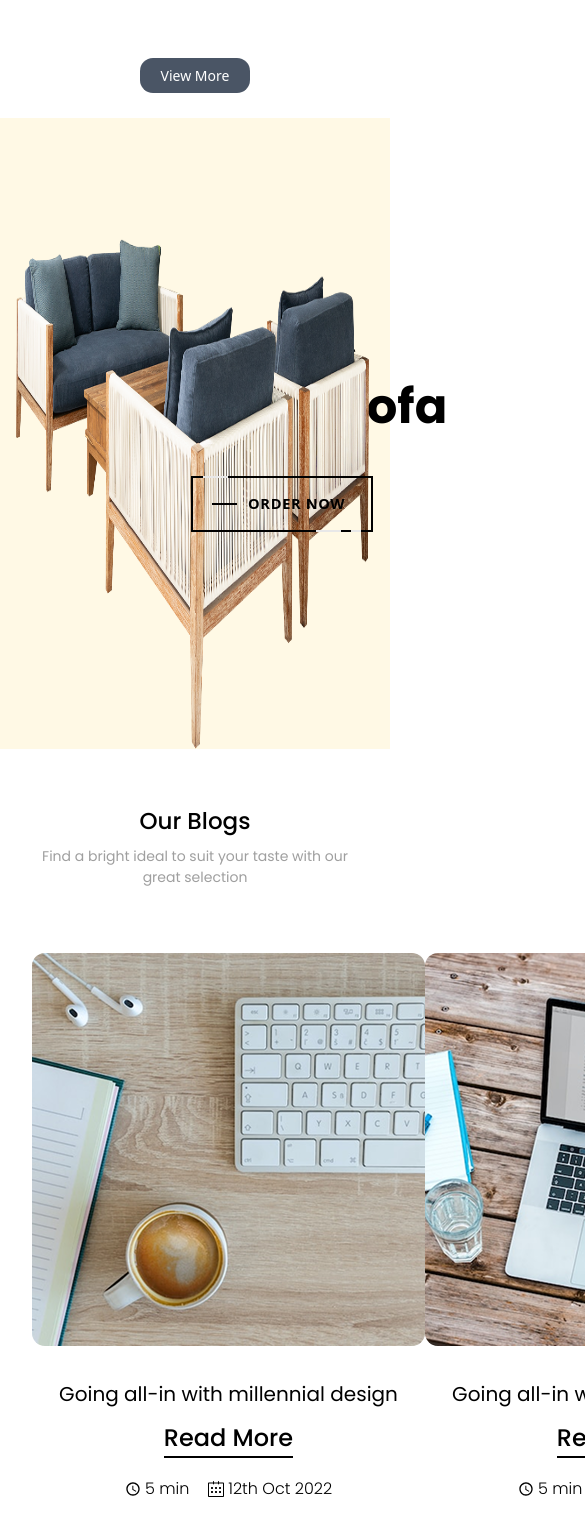
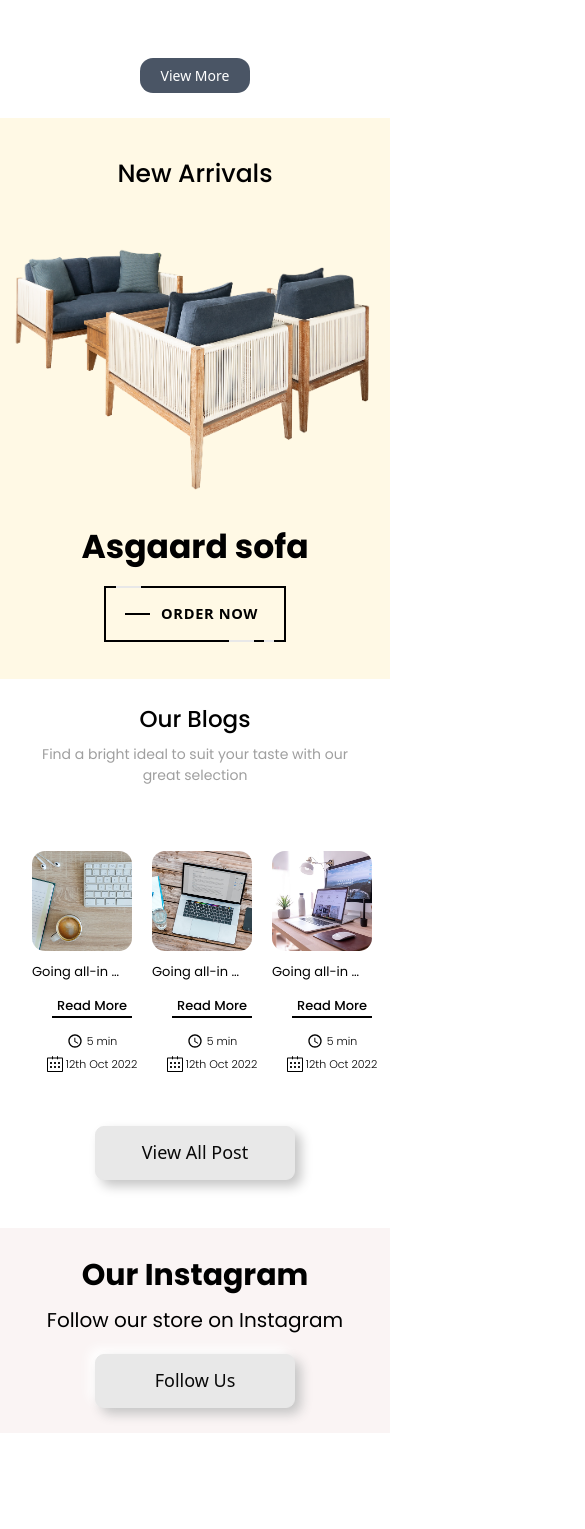
Before and after one commit to rionkhan-codes/Project-8-Furniture_Sofa, a React (Vite) app: page / in a window 390 px wide. Shown: the part 1069-2598 px from the top of the page, 585 px wide, since content can reach past the window. Built offline with nearby package versions, Linux system fonts and the light colour scheme.

Commit message:
responsive kori

```diff
--- a/src/common/SingleBlog.jsx
+++ b/src/common/SingleBlog.jsx
@@ -6,7 +6,7 @@ import { SlCalender } from "react-icons/sl";
 export const SingleBlog = ({blogimg,blogname,blogdate,blogtime,bloglink}) => {
   return (
     <>
-    <div className='w-[393px] h-[553px] text-center'>
+    <div className='w-[393px] h-[553px] text-center hidden lg:block'>
         <div className='w-[393px] h-[393px] overflow-hidden mb-[33px]'>
             <img className='rounded-[13px]' src={blogimg} alt="blogImg" />
         </div>
@@ -23,6 +23,24 @@ export const SingleBlog = ({blogimg,blogname,blogdate,blogtime,bloglink}) => {
             </div>
         </div>
     </div>
+    {/* ------- responsive --------- */}
+    <div className='w-[120px] h-[300px] text-center lg:hidden'>
+        <div className='w-[100px] h-[100px] overflow-hidden mb-[11px]'>
+            <img className='rounded-[13px]' src={blogimg} alt="blogImg" />
+        </div>
+        <h2 className='font-normal font-poppins text-[13px] text-black mb-[11px] truncate w-[90px]'>{blogname}</h2>
+        <Link to={bloglink} className='font-medium font-poppins text-[13px] text-black border-b-2  inline-block w-[80px] m-auto'>Read More</Link>
+        <div className='flex gap-[7px] items-center justify-center mt-[15px] flex-wrap'>
+            <div className='flex gap-[4px] items-center'>
+                <MdOutlineAccessTime />
+                <h2 className='font-poppins font-light text-[11px] text-black'>{blogtime}</h2>
+            </div>
+            <div className='flex gap-[3px] items-center'>
+                <SlCalender />
+                <h2 className='font-poppins font-light text-[11px] text-black'>{blogdate}</h2>
+            </div>
+        </div>
+    </div>
     </>
   )
 }
--- a/src/components/Blog.jsx
+++ b/src/components/Blog.jsx
@@ -8,7 +8,7 @@ import { Link } from 'react-router'
 export const Blog = () => {
   return (
     <>
-    <section id='blog' className='py-[55px]'>
+    <section id='blog' className='py-[55px] hidden lg:block'>
         <div className='container'>
             {/* ---------- row 1 ----------- */}
             <div className='row'>
@@ -32,6 +32,32 @@ export const Blog = () => {
             <button class="button2 m-auto mt-[75px]">View All Post</button>
         </div>
     </section>
+
+    {/* ---------- responsive ------------- */}
+    <section id='blog' className='py-[23px] lg:hidden'>
+        <div className='container'>
+            {/* ---------- row 1 ----------- */}
+            <div className='row'>
+                <div>
+                    <CommonHead start={'Our Blogs'} end={'Find a bright ideal to suit your taste with our great selection'}/>
+                </div>
+            </div>
+            {/* --------- row 2 ----------- */}
+            <div className='row mt-[65px] flex justify-between'>
+                <div>
+                    <SingleBlog blogimg={blogimg} blogname={'Going all-in with millennial design'} blogdate={'12th Oct 2022'} blogtime={'5 min'}/>
+                </div>
+                <div>
+                    <SingleBlog blogimg={blogimg2} blogname={'Going all-in with millennial design'} blogdate={'12th Oct 2022'} blogtime={'5 min'}/>
+                </div>
+                <div>
+                    <SingleBlog blogimg={blogimg3} blogname={'Going all-in with millennial design'} blogdate={'12th Oct 2022'} blogtime={'5 min'}/>
+                </div>
+            </div>
+            {/* ----------- button ------------ */}
+            <button class="button2 m-auto mt-[-25px]">View All Post</button>
+        </div>
+    </section>
     </>
   )
 }
--- a/src/components/Instagram.jsx
+++ b/src/components/Instagram.jsx
@@ -2,7 +2,8 @@ import React from 'react'
 
 export const Instagram = () => {
   return (
-    <section id='insta' className='py-[125px] mt-[55px] bg-[#FAF4F4]'>
+    <>
+    <section id='insta' className='py-[125px] mt-[55px] bg-[#FAF4F4] hidden lg:block'>
         <div className='conatainer'>
             <div className='row'>
                 <div className='text-center'>
@@ -13,5 +14,19 @@ export const Instagram = () => {
             </div>
         </div>
     </section>
+
+    {/* ----------- responsive ------------ */}
+    <section id='insta' className='py-[25px] mt-[25px] bg-[#FAF4F4] lg:hidden'>
+        <div className='conatainer'>
+            <div className='row'>
+                <div className='text-center'>
+                    <h2 className='font-bold font-poppins text-[30px] text-black mb-[7px]'>Our Instagram</h2>
+                    <p className='font-poppins text-[20px] text-black font-normal'>Follow our store on Instagram</p>
+                    <button class="button2 m-auto mt-[19px]">Follow Us</button>
+                </div>
+            </div>
+        </div>
+    </section>
+    </>
   )
 }
--- a/src/components/NewArrival.jsx
+++ b/src/components/NewArrival.jsx
@@ -3,7 +3,8 @@ import { Link } from 'react-router'
 import bigpro from '../assets/images/Asgaard sofa 1.png'
 export const NewArrival = () => {
   return (
-   <section id='newArrival' className='py-[217px] bg-[#FFF9E5] relative'>
+    <>
+   <section id='newArrival' className='py-[217px] bg-[#FFF9E5] relative hidden lg:block'>
     <div className='absolute left-0 top-0'>
         <img className='w-[800px] h-[700px]' src={bigpro} alt="product" />
     </div>
@@ -22,5 +23,26 @@ export const NewArrival = () => {
         </div>
     </div>
    </section>
+
+   {/* ------------ responsive ---------------- */}
+   <section id='newArrival' className='py-[37px] bg-[#FFF9E5] relative lg:hidden'>
+    <div className='conatiner'>
+        <div className='text-center'>
+            <h2 className='font-medium text-[25px] font-poppins text-black'>New Arrivals</h2>
+            <div>
+                <img className='w-full h-auto' src={bigpro} alt="product" />
+            </div>
+            <h2 className='font-bold font-poppins text-[33px] text-black mb-[15px]'>Asgaard sofa</h2>
+            <Link class="fancy">
+                <span class="top-key"></span>
+                <span class="text">Order Now</span>
+                <span class="bottom-key-1"></span>
+                <span class="bottom-key-2"></span>
+            </Link>
+        </div>
+    </div>
+   </section>
+
+    </>
   )
 }
```
